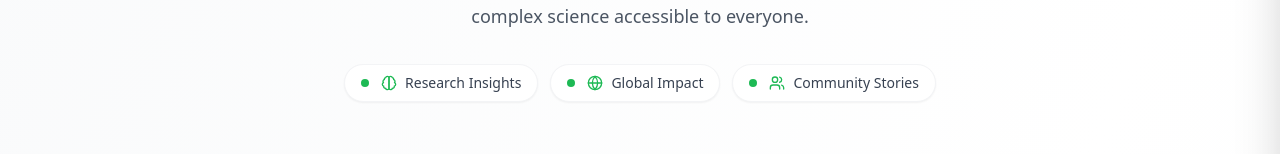
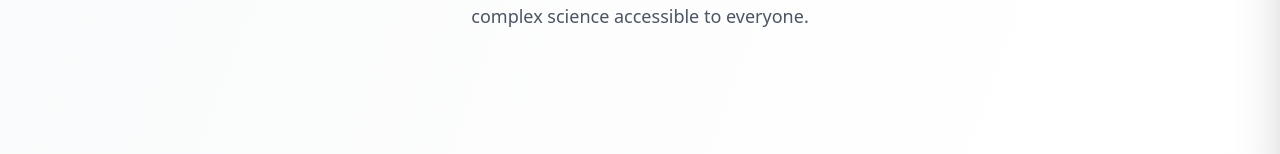
Before and after one commit to parizob/Peardox-2.0, a React (Vite) app: page /blog in a window 1280 px wide. Shown: the part 351-505 px from the top of the page. Built offline with nearby package versions, Linux system fonts and the light colour scheme; no server answers; the database is empty.

Commit message:
remove bubble on blog

```diff
--- a/src/pages/Blog.jsx
+++ b/src/pages/Blog.jsx
@@ -1,5 +1,5 @@
 import React, { useState, useEffect } from 'react';
-import { Calendar, Clock, User, ArrowLeft, BookOpen, Brain, Globe, Users, Zap, Heart, Target, Lightbulb, ArrowRight } from 'lucide-react';
+import { Calendar, Clock, User, ArrowLeft, BookOpen, Zap, Lightbulb, ArrowRight } from 'lucide-react';
 import { Link } from 'react-router-dom';
 import Header from '../components/Header';
 import Footer from '../components/Footer';
@@ -945,26 +945,6 @@ The knowledge exists. The tools are available. The only question is: are you rea
                   </p>
                 </div>
 
-                {/* Category Pills */}
-                <div className="flex flex-wrap items-center justify-center gap-3">
-                  <div className="group flex items-center px-4 py-2 bg-white rounded-full shadow-sm border border-gray-100 hover:shadow-md hover:border-gray-200 transition-all duration-300 cursor-pointer">
-                    <div className="w-2 h-2 rounded-full mr-3 group-hover:scale-110 transition-transform" style={{ backgroundColor: '#1db954' }}></div>
-                    <Brain className="h-4 w-4 mr-2" style={{ color: '#1db954' }} />
-                    <span className="text-sm font-medium text-gray-700">Research Insights</span>
-                  </div>
-
-                  <div className="group flex items-center px-4 py-2 bg-white rounded-full shadow-sm border border-gray-100 hover:shadow-md hover:border-gray-200 transition-all duration-300 cursor-pointer">
-                    <div className="w-2 h-2 rounded-full mr-3 group-hover:scale-110 transition-transform" style={{ backgroundColor: '#1db954' }}></div>
-                    <Globe className="h-4 w-4 mr-2" style={{ color: '#1db954' }} />
-                    <span className="text-sm font-medium text-gray-700">Global Impact</span>
-                  </div>
-
-                  <div className="group flex items-center px-4 py-2 bg-white rounded-full shadow-sm border border-gray-100 hover:shadow-md hover:border-gray-200 transition-all duration-300 cursor-pointer">
-                    <div className="w-2 h-2 rounded-full mr-3 group-hover:scale-110 transition-transform" style={{ backgroundColor: '#1db954' }}></div>
-                    <Users className="h-4 w-4 mr-2" style={{ color: '#1db954' }} />
-                    <span className="text-sm font-medium text-gray-700">Community Stories</span>
-                  </div>
-                </div>
               </div>
             </div>
           </div>
```
